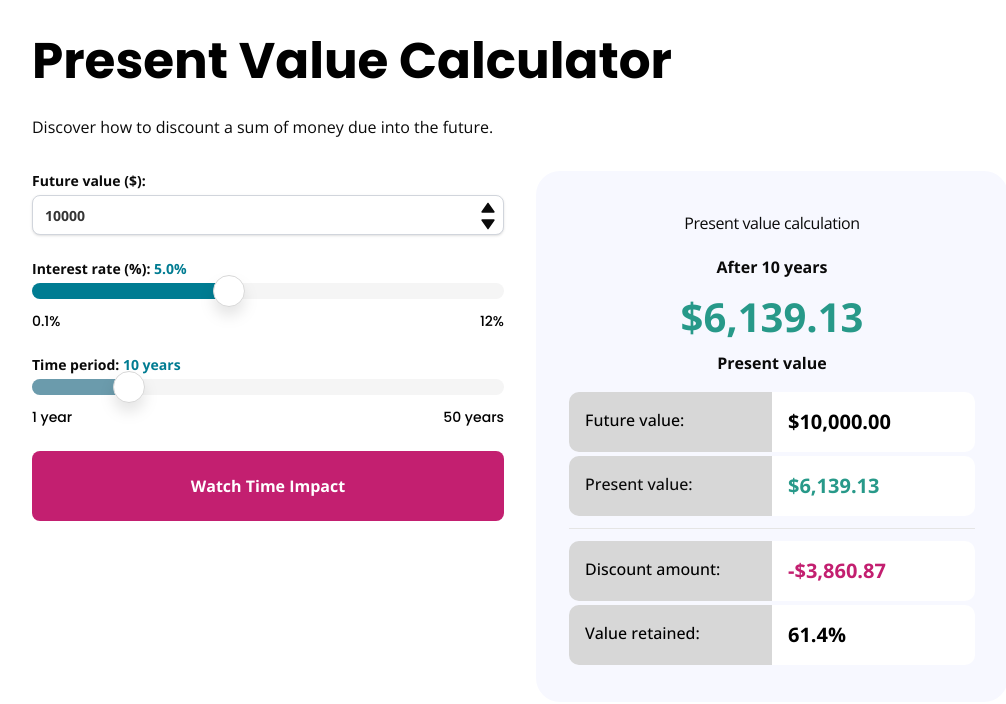
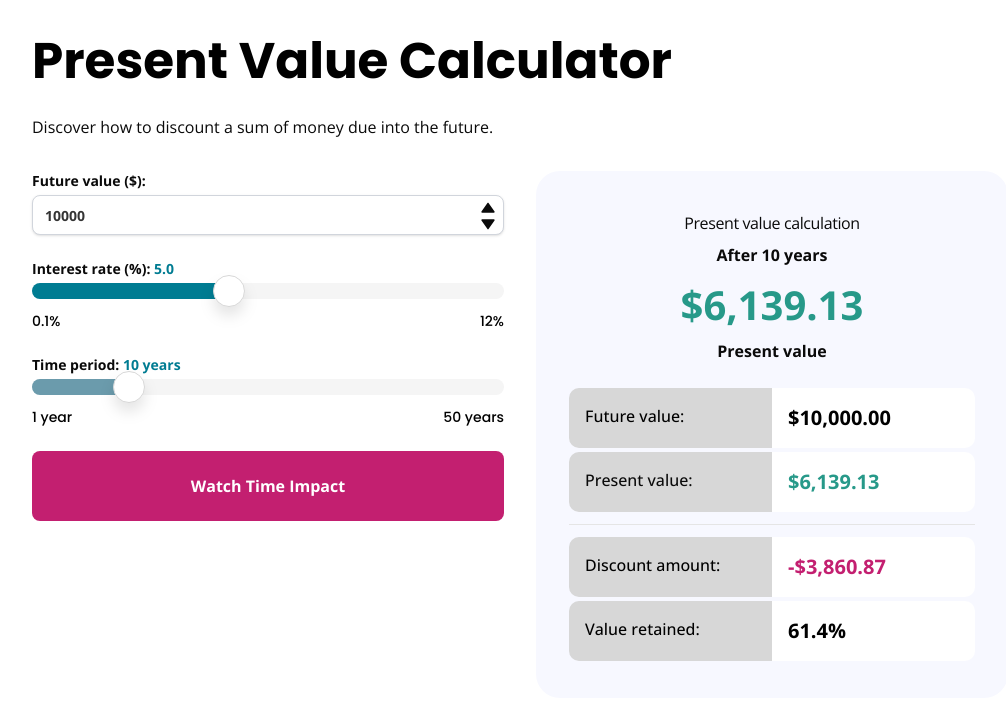
Before and after one commit to SU-SWS/ifdm_learning_apps, a Next.js app: page /interactives/present-value-calculator in a window 1280 px wide. Shown: the top 704 px of the page, without its empty margins (120-1126 px from the left). Built offline with nearby package versions, Linux system fonts and the light colour scheme.

Commit message:
fixup to spacing and some colors

```diff
--- a/app/interactives/inflation-impact-calculator/page.tsx
+++ b/app/interactives/inflation-impact-calculator/page.tsx
@@ -147,8 +147,8 @@ export default function InflationCalculator() {
 
           {/* Present Value Calculation Panel */}
           <Card className="bg-grey-med rounded-3xl p-[32px]">
-            <CardHeader>
-              <CardTitle className="text-lg font-bold font-poppins">Results:</CardTitle>
+            <CardHeader className="py-1">
+              <CardTitle className="py-1 text-lg font-bold font-poppins">Results:</CardTitle>
             </CardHeader>
             <CardContent className="">
               {/* Main Result */}
@@ -165,7 +165,7 @@ export default function InflationCalculator() {
                           <div className="w-[50%] text-md  p-4 font-bold text-black rounded-l-lg bg-grey-med-dark">
                             Future price:
                           </div>
-                          <div className="w-[50%] text-xl p-4 self-center rounded-r-lg bg-grey-light font-bold text-black overflow-hidden text-ellipsis">
+                          <div className="w-[50%] text-xl p-4 self-center rounded-r-lg bg-white font-bold text-black overflow-hidden text-ellipsis">
                             ${futureValue.toFixed(2)}
                           </div>
                         </div>
--- a/app/interactives/present-value-calculator/page.tsx
+++ b/app/interactives/present-value-calculator/page.tsx
@@ -100,7 +100,7 @@ export default function PresentValueCalculator() {
 
               {/* Interest Rate Slider */}
               <div className="space-y-3">
-                <Label className="text-sm mb-1 block font-bold">Interest rate (%): <span className="text-lagunita">{interestRate[0].toFixed(1)}% </span></Label>
+                <Label className="text-sm mb-1 block font-bold">Interest rate (%): <span className="text-lagunita">{interestRate[0].toFixed(1)} </span></Label>
                 <CustomSlider
                   value={interestRate}
                   onValueChange={setInterestRate}
@@ -145,7 +145,7 @@ export default function PresentValueCalculator() {
 
           {/* Present Value Calculation Panel */}
           <Card className="bg-grey-med rounded-3xl p-[32px]">
-            <CardHeader>
+            <CardHeader className="pb-2">
               <CardTitle className="text-center text-md font-normal">Present value calculation</CardTitle>
             </CardHeader>
             <CardContent className="">
@@ -161,7 +161,7 @@ export default function PresentValueCalculator() {
               </div>
 
               {/* Calculation Breakdown */}
-              <div className="pt-4">
+              <div className="pt-6">
                 {/* Results section */}
                 <div className="bg-grey-med rounded-lg border border-grey-med">
                     <div className="innerwrapper">
@@ -170,7 +170,7 @@ export default function PresentValueCalculator() {
                           <div className="w-[50%] text-md  p-4 font-medium text-black rounded-l-lg bg-grey-med-dark">
                             Future value:
                           </div>
-                          <div className="w-[50%] text-xl p-4 self-center rounded-r-lg bg-grey-light font-bold text-black overflow-hidden text-ellipsis">
+                          <div className="w-[50%] text-xl p-4 self-center rounded-r-lg bg-white font-bold text-black overflow-hidden text-ellipsis">
                             ${futureValue.toLocaleString("en-US", { minimumFractionDigits: 2, maximumFractionDigits: 2 })}
                           </div>
                         </div>
@@ -182,7 +182,7 @@ export default function PresentValueCalculator() {
                             Present value:
                           </div>
                           <div
-                            className="w-[50%] text-xl p-4 self-center rounded-r-lg text-palo-verde font-bold overflow-hidden bg-grey-light text-ellipsis"
+                            className="w-[50%] text-xl p-4 self-center rounded-r-lg text-palo-verde font-bold overflow-hidden bg-white text-ellipsis"
                           >
                             ${presentValue.toLocaleString("en-US", { minimumFractionDigits: 2, maximumFractionDigits: 2 })}
 
@@ -195,7 +195,7 @@ export default function PresentValueCalculator() {
                           <div className="w-[50%] text-md p-4 font-medium text-black bg-grey-med-dark rounded-l-lg whitespace-nowrap">
                             Discount amount:
                           </div>
-                          <div className="w-[50%] text-xl p-4 self-center rounded-r-lg font-bold text-berry bg-grey-light  overflow-hidden text-ellipsis">
+                          <div className="w-[50%] text-xl p-4 self-center rounded-r-lg font-bold text-berry bg-white overflow-hidden text-ellipsis">
                             -${discountAmount.toLocaleString("en-US", { minimumFractionDigits: 2, maximumFractionDigits: 2 })}
                           </div>
                         </div>
@@ -205,7 +205,7 @@ export default function PresentValueCalculator() {
                           <div className="w-[50%] text-md p-4 font-medium text-black bg-grey-med-dark rounded-l-lg">
                             Value retained:
                           </div>
-                          <div className="w-[50%] text-xl p-4 self-center rounded-r-lg font-bold text-black bg-grey-light overflow-hidden text-ellipsis">
+                          <div className="w-[50%] text-xl p-4 self-center rounded-r-lg font-bold text-black bg-white overflow-hidden text-ellipsis">
                             {valueRetained.toFixed(1)}%
                           </div>
                         </div>
```
